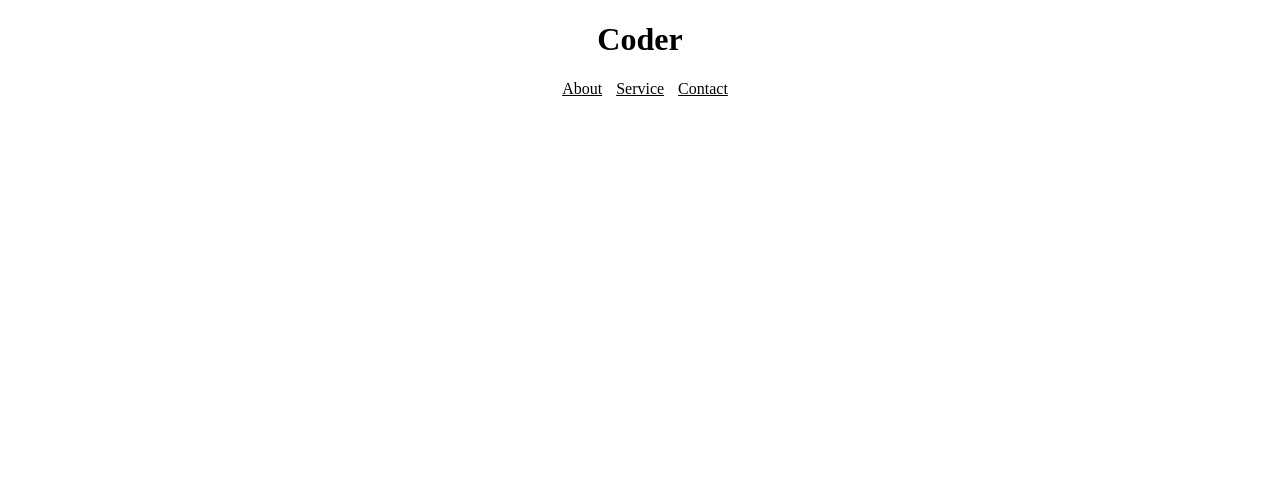
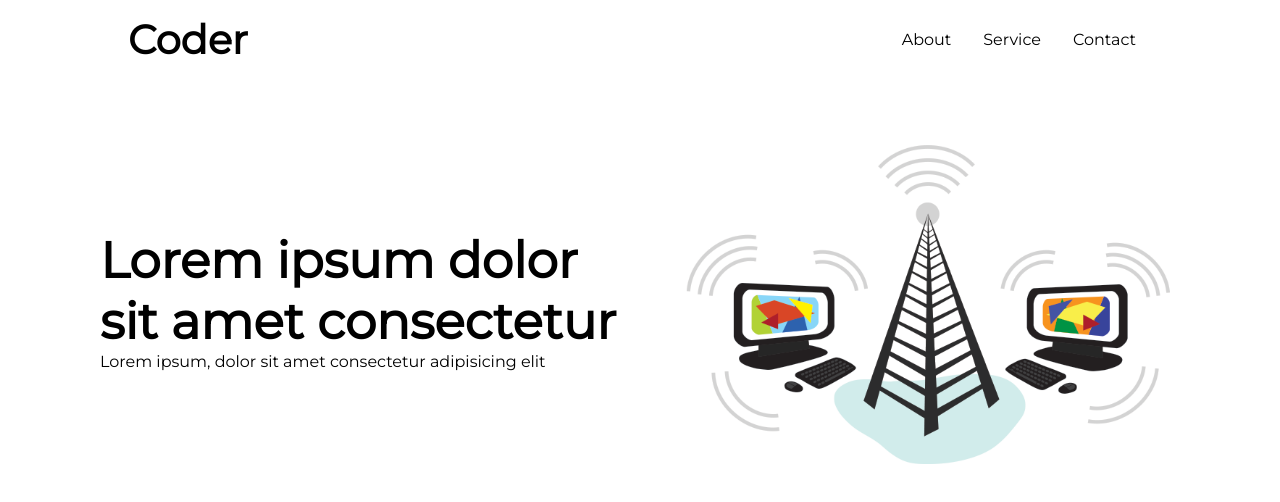
Before and after one commit to Meyzhrl/praktik5, a plain HTML site: page index.html in a window 1280 px wide. Drawn offline with Linux system fonts and the light colour scheme.

Commit message:
update landing

```diff
--- a/index.html
+++ b/index.html
@@ -3,17 +3,26 @@
 <head>
     <meta charset="UTF-8">
     <meta name="viewport" content="width=device-width, initial-scale=1.0">
-    <title>Document</title>
-    <link rel="preconnect" href="https://fonts.googleapis.com">
+    <title>CODER</title>
+    <link href="https://fonts.googleapis.com/css2?family=Merriweather&family=Montserrat&display=swap" rel="stylesheet">
     <link rel="stylesheet" type="text/css" href="style.css">
 </head>
 <body>
-    <h1>Coder</h1>
     <nav>
-        <a href="About">About</a>
-        <a href="Service">Service</a>
-        <a href="Contact">Contact</a>
+        <div class="logo"><a herf=''>Coder</a></div>
+        <div class="menu">
+            <ul>
+                <li><a href="#Contact">Contact</a></li>
+                <li><a href="#Service">Service</a></li>
+                <li><a href="#About">About</a></li>
+            </ul>
+        </div>
     </nav>
+    <div class="text-container">
+    <p><b>Lorem ipsum dolor<br>sit amet consectetur</b></p>
+    <p>Lorem ipsum, dolor sit amet consectetur adipisicing elit</br>
+    </div>
+    <img src="landing.png" alt="">
 
 </body>
 </html>
--- a/style.css
+++ b/style.css
@@ -1,11 +1,56 @@
+*{
+    text-decoration: none;
+    margin: 0px;
+    padding: 0px;
+}
 body{
-    font-family: 'Merriweather', serif;
-    text-align: center;
+    font-family: 'Montserrat', sans-serif;
+    margin: 0px;
+    padding: 0px;
+    align-content: center;
 }
-h1{
-
+.logo a{
+    font-size: 40px;
+    font-weight: bold;
+    float: left;
 }
-nav a{
-    color: black;
-    padding-left: 10px;
+.menu{
+    float: right;
 }
+nav{
+    display: flex;
+    line-height: 80px;
+    align-items: center;
+    justify-content: space-between;
+    padding: 0px 10%;
+    top: 0;
+}
+nav ul{
+    list-style-type: none;
+    margin: 0;
+    padding: 0;
+    overflow: hidden;
+}
+nav ul li{
+    float: right;
+}
+nav ul li a{
+    color:black;
+    padding: 0px 16px 0px 16px;
+    text-decoration: none;
+}
+img{
+    height: 350px;
+    float: right;
+    margin-top: 50px;
+    margin-right: 100px;
+}
+.text-container{
+    position: absolute;
+    margin-top: 150px;
+    margin-left: 100px;
+}
+.text-container p:nth-child(1){
+    font-size: 50px;
+    font-weight: bold;
+}
```
Also changed, not shown: about.png (added), landing.png (added), service1.png (added), service2.png (added), service3.png (added).
